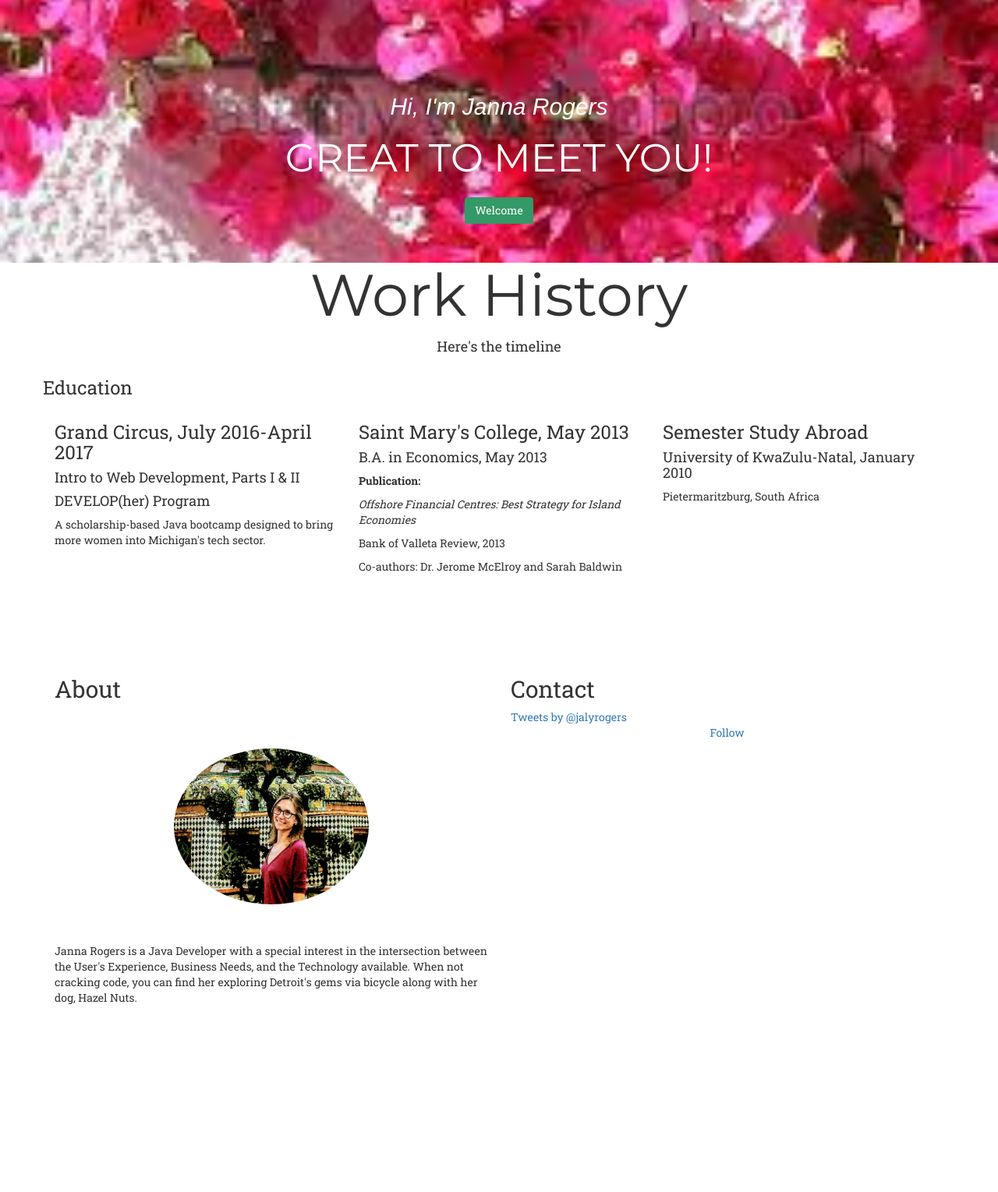
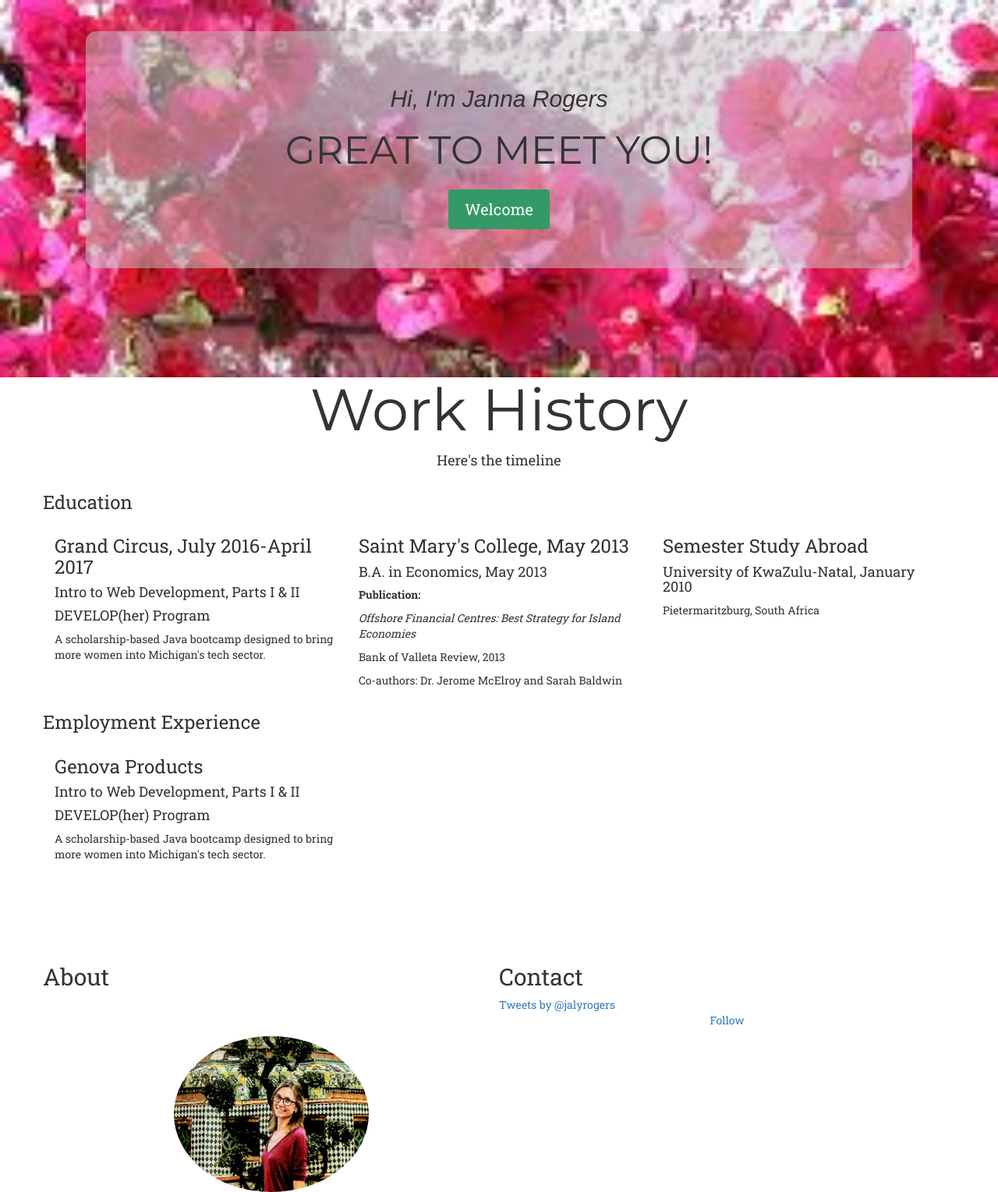
Before and after one commit to jannalrgrs/Personal-Profile, a plain HTML site: page index.html in a window 1280 px wide. Shown: the top 1529 px of the page at 78% size. Before the commit the page ends 1350 px from the top, so only its background shows below. Drawn offline with nearby package versions, Linux system fonts and the light colour scheme; a web font is replaced by a local one.

Commit message:
Complete header to make reading text against background easier

```diff
--- a/index.html
+++ b/index.html
@@ -2,8 +2,10 @@
 <html>
 <head>
 	<title>Janna Rogers</title>
+
+<link rel="stylesheet" href="https://maxcdn.bootstrapcdn.com/bootstrap/3.3.7/css/bootstrap.min.css">
 <link rel="stylesheet" type="text/css" href="style.css">
-<link rel="stylesheet" href="https://maxcdn.bootstrapcdn.com/bootstrap/3.3.7/css/bootstrap.min.css">
+<!-- ****Note to self, the order of files ^ matters. The one you'd override goes first.-->
 
 <!-- Fonts -->
 <link href="https://fonts.googleapis.com/css?family=Montserrat:400,700" rel="stylesheet" type="text/css">
@@ -14,22 +16,27 @@
 <!-- jQuery -->
 <link href="lightbox2-master/dist/css/lightbox.css" rel="stylesheet">
 <link rel="stylesheet" href="fullPage.js-master/jquery.fullPage.css">
+
+
 </head>
 
 <body>
 <!-- Introduction- Need to add Navbar -->
+<!-- Maybe add a gray box around greeting, make
+it easier to read against the background -->
 	<center><header>
 	<div class="container">
+
 		<div class="intro-text">
 			<div class="intro-lead-text"><h2>Hi, I'm Janna Rogers</h2></div>
 			<div class="intro-heading">GREAT TO MEET YOU!</div>
 		<a href="#history" class="page-scroll btn btn-xl">Welcome</a>
 		</div>
-
 	</div>
 	</center></header>
 
 	<!-- Work/ Education  History Section -->
+
 
 <section id="history">
 	<div class="container">
@@ -46,16 +53,19 @@
 			<h3>Education</h3></div>
 		</div>
 		<div class="row">
-					<!-- Maybe put in a responsive image -->
+					<!-- Maybe put in a responsive image, make the description drop down if user wants to view -->
 
 					<div class="col-lg-4">
 						<div class="timeline-block">
-							<div class="timeline-sub-heading"><h3>Grand Circus, July 2016-April 2017</h3></div>
+							<div class="timeline-sub-heading" id="grandcircus"><h3>Grand Circus, July 2016-April 2017</h3></div>
+
 							<div class="timeline-detail">
 								<h4>Intro to Web Development, Parts I & II</h4>
 								<h4>DEVELOP(her) Program</h4>
 							</div>
-								<div class=timeline-detail-base>
+
+								<div class="timeline-detail-base">
+
 								<p>A scholarship-based Java bootcamp designed to bring more women into Michigan's tech sector.</p>
 								</div>
 					</div>
@@ -65,6 +75,7 @@
 							<div class="timeline-detail">
 								<h4>B.A. in Economics, May 2013</h4>
 								<p><b>Publication:</b></p>
+								<!-- Add link to publication -->
 								<p><i>Offshore Financial Centres: Best Strategy for Island  Economies</i></p>
 								<div class="timeline-detail-base">
 									<p>Bank of Valleta Review, 2013</p>
@@ -81,6 +92,26 @@
 
 
 						</div>
+					</div>
+
+		</div>
+		<!-- Work history -->
+		<div class="row">
+			<div class="timeline-heading">
+			<h3>Employment Experience</h3></div>
+		</div>
+		<div class="row">
+			<div class="col-lg-4">
+					<div class="timeline-block">
+						<div class="timeline-sub-heading"><h3>Genova Products</h3></div>
+							<div class="timeline-detail">
+								<h4>Intro to Web Development, Parts I & II</h4>
+								<h4>DEVELOP(her) Program</h4>
+							</div>
+								<div class=timeline-detail-base>
+								<p>A scholarship-based Java bootcamp designed to bring more women into Michigan's tech sector.</p>
+								</div>
+					</div>
 					</div>
 
 		</div>
--- a/style.css
+++ b/style.css
@@ -1,17 +1,27 @@
+
+
+
+
 header {
-	height: 100%;
-	padding: 0;
-	background: url('images/header.jpg') no-repeat center center fixed;
+	background: url('images/header.jpg');
+	/*height: 100%;*/
+	background-repeat: no-repeat;
     -webkit-background-size: cover;
     -moz-background-size: cover;
     -o-background-size: cover;
     background-size: cover;
     text-align: center;
-    color: #ffffff;
+    padding-bottom: 100px;
+
 }
 header .intro-text{
-	padding-top: 100px;
-	padding-bottom: 50px;
+	padding: 50px 50px 50px 50px;
+	border-radius: 1em;
+	margin: 40px;
+	background: rgb(204, 204, 204); /* Fallback for older browsers without RGBA-support */
+    background: rgba(204, 204, 204, 0.5);
+
+
 
 }
 header .intro-text .intro-lead-text{
@@ -36,10 +46,8 @@ header .intro-heading{
 .btn-xl{
 	color: #ffffff;
 	background-color: #339966;
-	font-size: 18px;
+	font-size: 20px;
 	padding: 10px 20px;
-
-
 }
 .col-md-6 {
  	position: relative;
```
